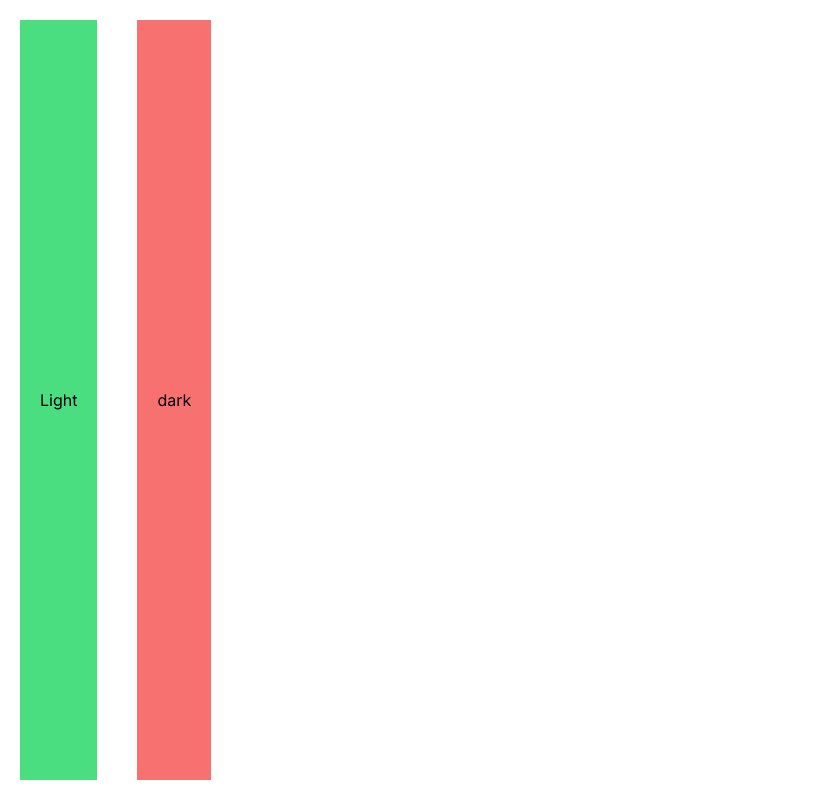
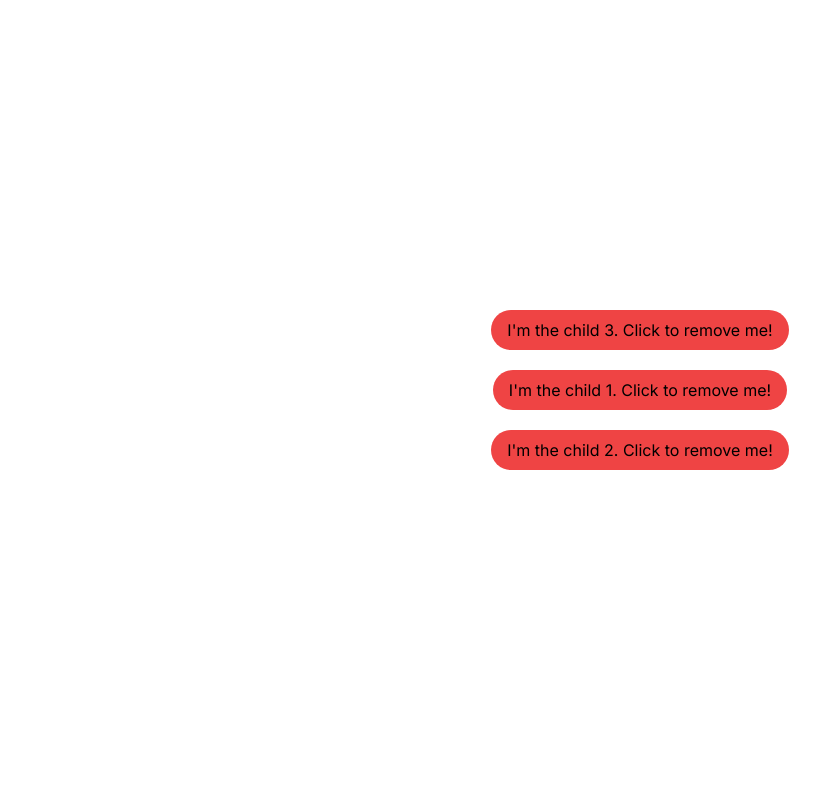
Before and after one commit to imrulkayessifat/reactjs-challenges, a Next.js app: page / in a window 1280 px wide. Shown: the whole page, without its empty margins (0-832 px from the left). Built offline with nearby package versions, Linux system fonts and the light colour scheme.

Commit message:
remove button problem fixed

```diff
--- /dev/null
+++ b/app/component/Child.tsx
@@ -0,0 +1,12 @@
+import React from 'react'
+interface BtnProps {
+    remove: (removeId: number) => void;
+    id: number
+}
+const Child: React.FC<BtnProps> = ({ remove, id }) => {
+    return (
+        <button className='rounded-full bg-red-500 px-4 py-2 mb-5' onClick={() => remove(id)}>I'm the child {id}. Click to remove me!</button>
+    );
+}
+
+export default Child
--- a/app/component/themechange.tsx
+++ /dev/null
@@ -1,15 +0,0 @@
-import React, { useContext } from 'react'
-import { ThemeContext, ThemeDispatchContext } from '../page';
-import clsx from 'clsx';
-const Themechange = () => {
-    const theme = useContext(ThemeContext);
-    const setTheme = useContext(ThemeDispatchContext);
-    return (
-        <div className={clsx(`h-screen w-full flex `,theme==='dark'? 'bg-gray-900': 'bg-white')}>
-            <button className='m-5 p-5 bg-green-400' onClick={() => setTheme('light')}>Light</button>
-            <button className='m-5 p-5 bg-red-400' onClick={() => setTheme('dark')}>dark</button>
-        </div>
-    )
-}
-
-export default Themechange
--- a/app/page.tsx
+++ b/app/page.tsx
@@ -1,21 +1,19 @@
 'use client'
 import React, { createContext, useState } from "react";
-import Themechange from "./component/themechange";
-type Theme = "light" | "dark";
-
-const ThemeContext = createContext<Theme | undefined>(undefined);
-const ThemeDispatchContext = createContext<React.Dispatch<React.SetStateAction<Theme>> | undefined>(undefined);
+import Child from "./component/Child";
 
 export default function Home() {
-  const [theme, setTheme] = useState<Theme>('light');
+  const [children, setChildren] = useState([3, 1, 2]);
+
+  function removeChild(removedId: number) {
+    setChildren(children.filter((id) => id !== removedId));
+  }
 
   return (
-    <ThemeContext.Provider value={theme}>
-      <ThemeDispatchContext.Provider value={setTheme}>
-        <Themechange />
-      </ThemeDispatchContext.Provider>
-    </ThemeContext.Provider>
+    <div className='h-screen w-full flex flex-col items-center justify-center'>
+      {children.map((id) => (
+        <Child key={id} id={id} remove={removeChild} />
+      ))}
+    </div>
   );
 }
-
-export { ThemeContext, ThemeDispatchContext }
```
